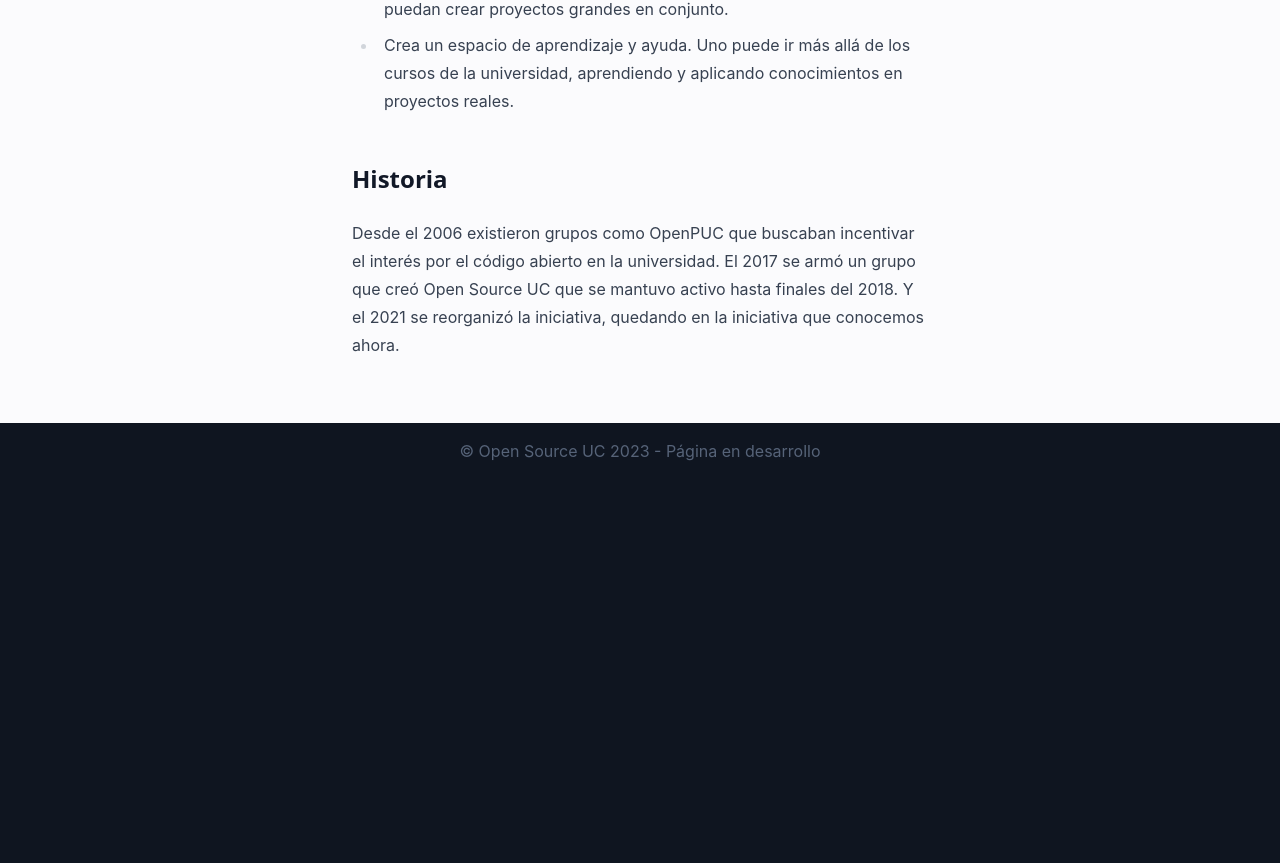
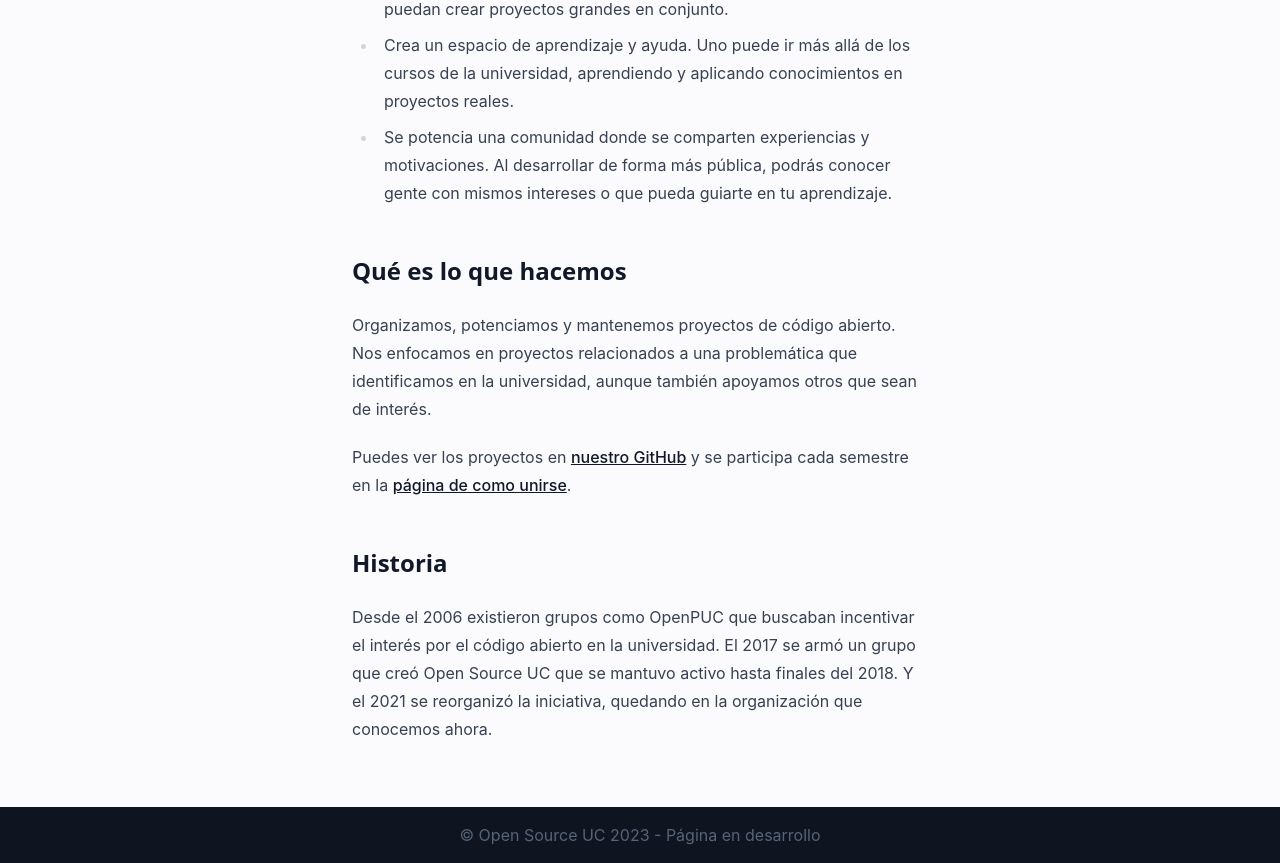
Before and after one commit to open-source-uc/osuc.dev, a SvelteKit app: page /about in a window 1280 px wide. Shown: the part 497-1360 px from the top of the page. Before the commit the page ends 976 px from the top, so only its background shows below. Built offline with nearby package versions, Linux system fonts and the light colour scheme.

Commit message:
more stuff

```diff
--- a/src/routes/about/+page.svelte
+++ b/src/routes/about/+page.svelte
@@ -20,14 +20,31 @@
 				Crea un espacio de aprendizaje y ayuda. Uno puede ir más allá de los cursos de la
 				universidad, aprendiendo y aplicando conocimientos en proyectos reales.
 			</li>
+			<li>
+				Se potencia una comunidad donde se comparten experiencias y motivaciones. Al desarrollar de
+				forma más pública, podrás conocer gente con mismos intereses o que pueda guiarte en tu
+				aprendizaje.
+			</li>
 		</ul>
+
+		<h2>Qué es lo que hacemos</h2>
+		<p>
+			Organizamos, potenciamos y mantenemos proyectos de código abierto. Nos enfocamos en proyectos
+			relacionados a una problemática que identificamos en la universidad, aunque también apoyamos
+			otros que sean de interés.
+		</p>
+		<p>
+			Puedes ver los proyectos en <a href="https://github,com/open-source-uc">nuestro GitHub</a> y
+			se participa cada semestre en la
+			<a href="/join">página de como unirse</a>.
+		</p>
 
 		<h2>Historia</h2>
 		<p>
 			Desde el 2006 existieron grupos como OpenPUC que buscaban incentivar el interés por el código
 			abierto en la universidad. El 2017 se armó un grupo que creó Open Source UC que se mantuvo
 			activo hasta finales del 2018. Y el 2021 se reorganizó la iniciativa, quedando en la
-			iniciativa que conocemos ahora.
+			organización que conocemos ahora.
 		</p>
 	</main>
 </div>
```
